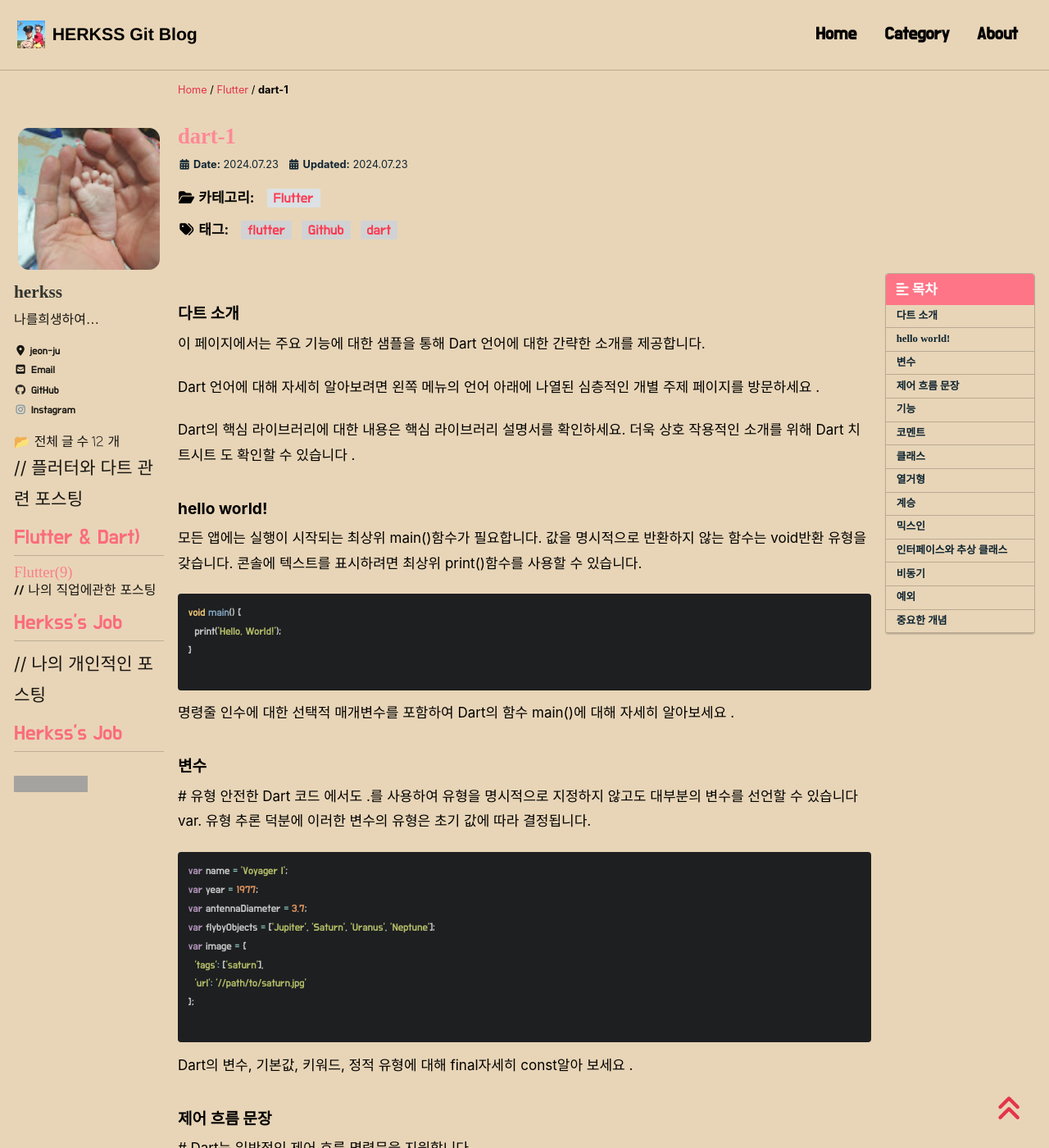
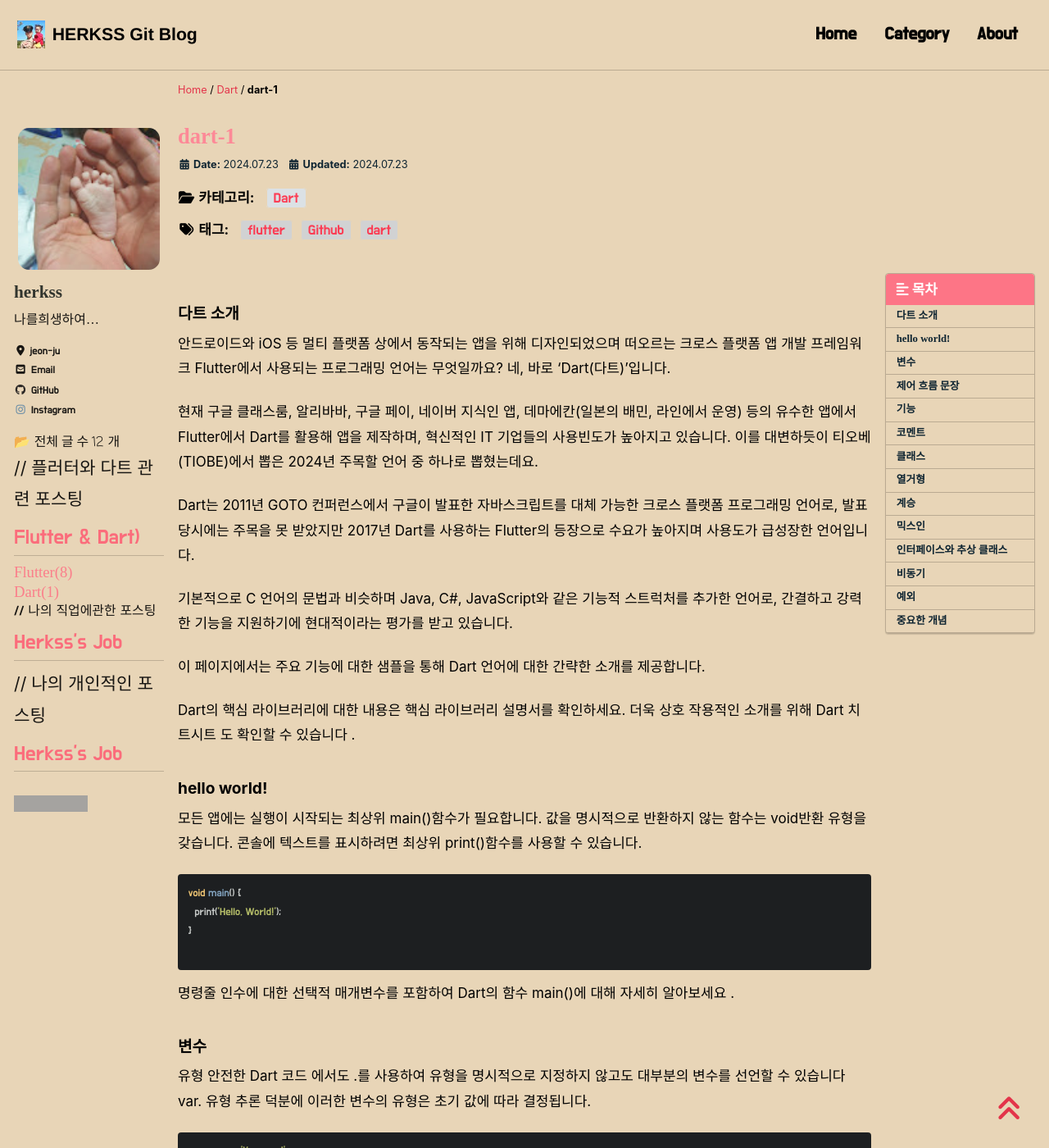
Before and after one commit to herkss/herkss.github.io, a Jekyll site: the page built from _posts/Flutter/2024-07-23-dart-1.md, in a window 1280 px wide and 1400 px high. Shown: the whole window at 82% size. Built offline with Jekyll 4.4.1, drawn with Linux system fonts in a browser that asks for light colours; cached includes are drawn as plain includes; nearby versions of some CDN libraries; some web fonts are replaced; comment, search, counter and statistics services are not loaded; some of the changed text lies outside the part shown; grey boxes are pictures that could not be loaded.

Commit message:
Update 2024-07-23-dart-1.md

````diff
--- a/_posts/Flutter/2024-07-23-dart-1.md
+++ b/_posts/Flutter/2024-07-23-dart-1.md
@@ -3,7 +3,7 @@ title:  "dart-1"
 excerpt: "Dart란 무엇인가"
 
 categories:
-  - Flutter
+  - Dart
 tags:
   - [dart, flutter, Github,]
 
@@ -18,9 +18,24 @@ last_modified_at: 2024-07-23
 
 
 ### 다트 소개
+
+안드로이드와 iOS 등 멀티 플랫폼 상에서 동작되는 앱을 위해 디자인되었으며 떠오르는 크로스 플랫폼 앱 개발 프레임워크 Flutter에서 사용되는 프로그래밍 언어는 무엇일까요? 네, 바로 ‘Dart(다트)’입니다.
+
+
+
+현재 구글 클래스룸, 알리바바, 구글 페이, 네이버 지식인 앱, 데마에칸(일본의 배민, 라인에서 운영) 등의 유수한 앱에서 Flutter에서 Dart를 활용해 앱을 제작하며, 혁신적인 IT 기업들의 사용빈도가 높아지고 있습니다. 이를 대변하듯이 티오베(TIOBE)에서 뽑은 2024년 주목할 언어 중 하나로 뽑혔는데요.
+
+Dart는 2011년 GOTO 컨퍼런스에서 구글이 발표한 자바스크립트를 대체 가능한 크로스 플랫폼 프로그래밍 언어로, 발표 당시에는 주목을 못 받았지만 2017년 Dart를 사용하는 Flutter의 등장으로 수요가 높아지며 사용도가 급성장한 언어입니다.
+
+
+
+기본적으로 C 언어의 문법과 비슷하며 Java, C#, JavaScript와 같은 기능적 스트럭처를 추가한 언어로, 간결하고 강력한 기능을 지원하기에 현대적이라는 평가를 받고 있습니다.
+
+
+
 이 페이지에서는 주요 기능에 대한 샘플을 통해 Dart 언어에 대한 간략한 소개를 제공합니다.
 
-Dart 언어에 대해 자세히 알아보려면 왼쪽 메뉴의 언어 아래에 나열된 심층적인 개별 주제 페이지를 방문하세요 .
+
 
 Dart의 핵심 라이브러리에 대한 내용은 핵심 라이브러리 설명서를 확인하세요. 더욱 상호 작용적인 소개를 위해 Dart 치트시트 도 확인할 수 있습니다 .
 
@@ -37,7 +52,7 @@ void main() {
 명령줄 인수에 대한 선택적 매개변수를 포함하여 Dart의 함수 main()에 대해 자세히 알아보세요 .
 
 ### 변수
-#
+
 유형 안전한 Dart 코드 에서도 .를 사용하여 유형을 명시적으로 지정하지 않고도 대부분의 변수를 선언할 수 있습니다 var. 유형 추론 덕분에 이러한 변수의 유형은 초기 값에 따라 결정됩니다.
 ```dart
 var name = 'Voyager I';
@@ -100,7 +115,7 @@ flybyObjects.where((name) => name.contains('turn')).forEach(print);
 선택적 매개변수, 기본 매개변수 값, 어휘 범위를 포함한 Dart의 함수에 대해 자세히 알아보세요 .
 
 ### 코멘트
-#
+
 Dart 주석은 일반적으로 .으로 시작합니다 //.
 
 // This is a normal, one-line comment.
@@ -131,7 +146,7 @@ import 'path/to/my_other_file.dart';
 Dart의 라이브러리와 가시성, 라이브러리 접두사 및 키워드를 통한 지연 로딩에 대해 show자세히 hide알아 보세요deferred .
 
 ### 클래스
-#
+
 다음은 세 개의 속성, 두 개의 생성자, 그리고 메서드가 있는 클래스의 예입니다. 속성 중 하나는 직접 설정할 수 없으므로 게터 메서드(변수 대신)를 사용하여 정의됩니다. 이 메서드는 문자열 보간을 사용하여 문자열 리터럴 내부에 변수의 문자열 동등물을 인쇄합니다.
 ```dart
 class Spacecraft {
@@ -288,7 +303,7 @@ abstract class Describable {
 추상 클래스와 메서드에 대해 자세히 알아보세요 .
 
 ### 비동기
-#
+
 async콜백 지옥을 피하고 and 를 사용하면 코드의 가독성이 훨씬 높아집니다 await.
 
 const oneSecond = Duration(seconds: 1);
@@ -341,7 +356,7 @@ Stream<String> report(Spacecraft craft, Iterable<String> objects) async* {
 async함수, Future, Stream및 비동기 루프( ) 를 포함한 비동기 지원에 대해 자세히 알아보세요await for .
 
 ### 예외
-#
+
 예외를 발생시키려면 다음을 사용합니다 throw.
 ```dart
 if (astronauts == 0) {
@@ -370,7 +385,7 @@ Future<void> describeFlybyObjects(List<String> flybyObjects) async {
 스택 추적을 포함한 예외 와 , 그리고 rethrow의 차이점에 대해 자세히 알아보세요 .ErrorException
 
 ### 중요한 개념
-#
+
 Dart 언어에 대해 계속 학습하면서 다음과 같은 사실과 개념을 명심하세요.
 
 변수에 넣을 수 있는 모든 것은 객체 이고, 모든 객체는 클래스 의 인스턴스입니다 . 숫자, 함수, 조차도 객체입니다. ( 사운드 널 안전성을 활성화하는 경우 ) null를 제외하고 모든 객체는 클래스에서 상속합니다.nullObject
````
Also changed, not shown: other parts of _posts/Flutter/2024-07-23-dart-1.md (+2 -6 lines).
